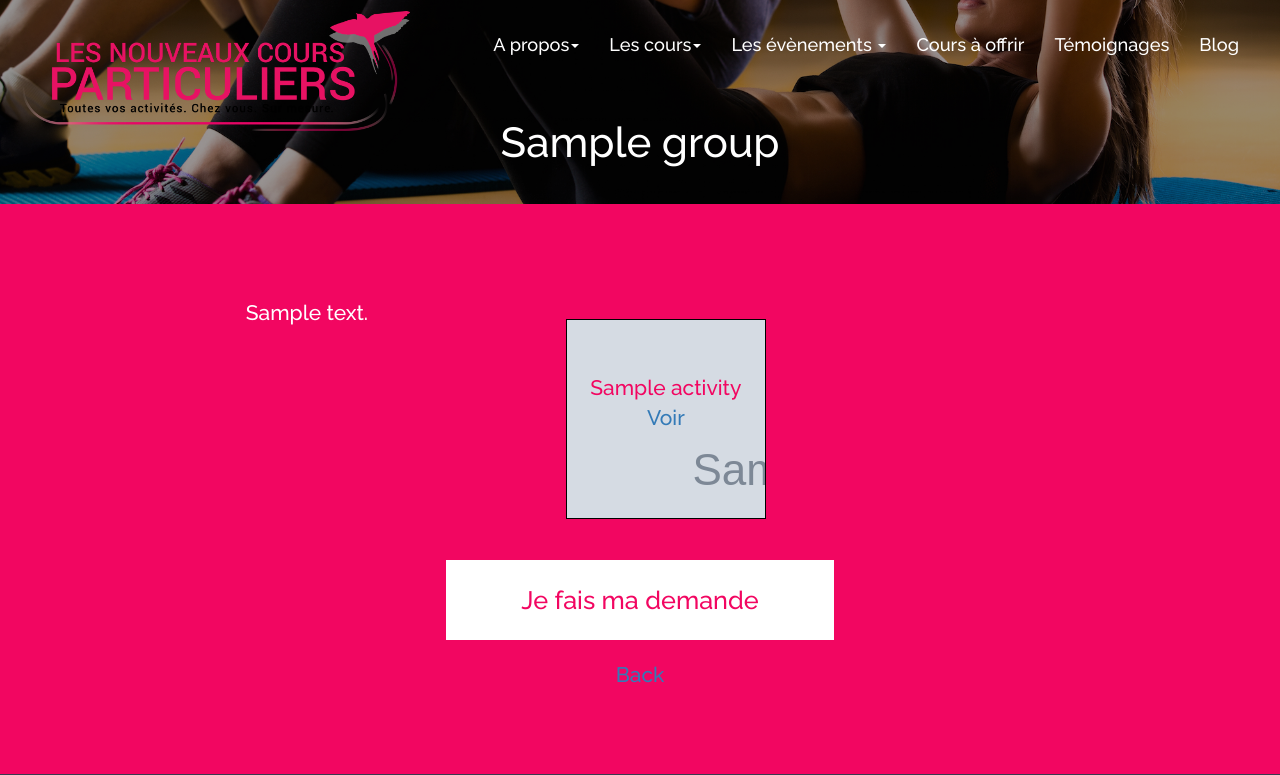
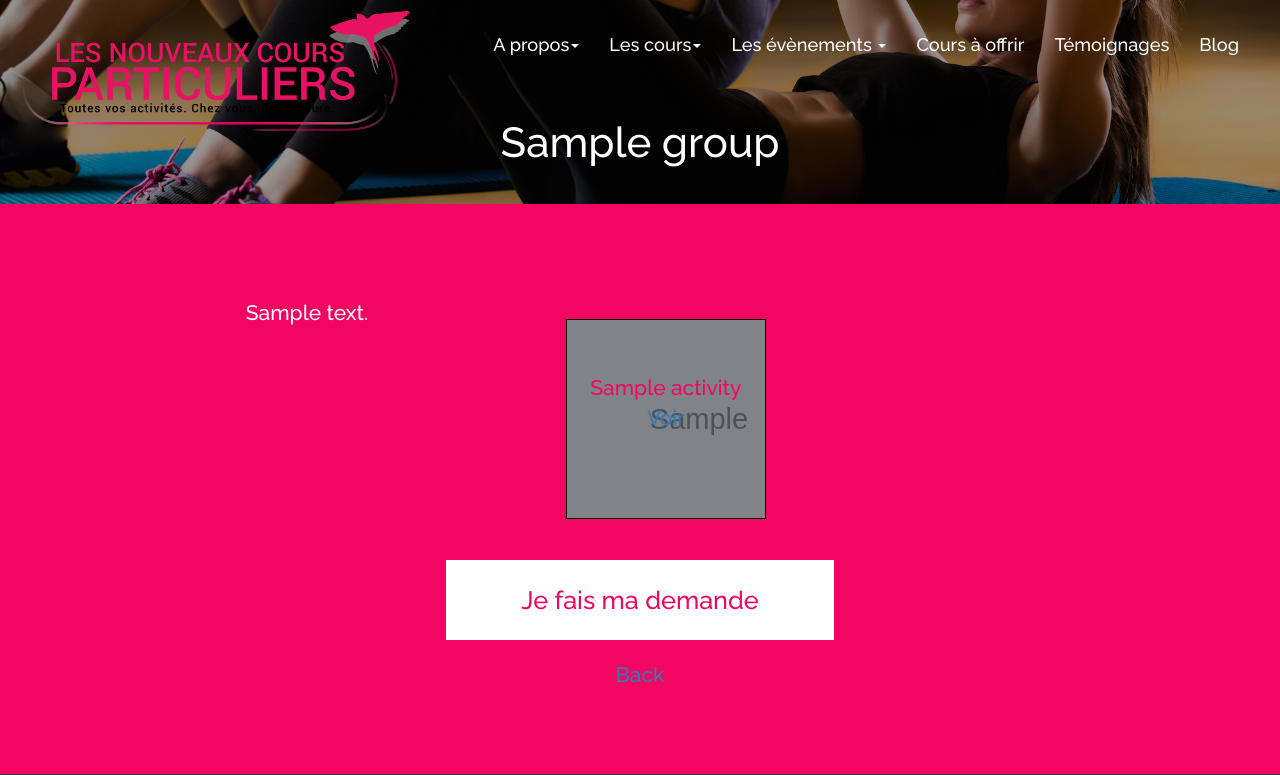
Before and after one commit to ubersapiens/cours_a_domicile, a Rails app: page /cours-de-rock in a window 1280 px wide. Shown: the top 775 px of the page. Run offline with Rails 7, Linux system fonts and the light colour scheme; tables that the repository leaves empty hold one stand-in row (values such as "Sample post"); grey boxes marked "Sample" are stand-in pictures; style sheets or scripts are compiled from the project's sources; some libraries are stand-ins or nearby versions.

Commit message:
Background image.

```diff
--- a/app/assets/stylesheets/activity_groups.scss
+++ b/app/assets/stylesheets/activity_groups.scss
@@ -35,6 +35,9 @@
     line-height:1.2em;
     padding-right:0.5em;
   }
+  #image-div {
+    background-size:cover;
+  }
 }
 
 #new_activity_group {
--- a/app/views/activity_groups/show.html.erb
+++ b/app/views/activity_groups/show.html.erb
@@ -1,5 +1,8 @@
 <style media="screen">
-  #image-div { background-image: url(<%= @activity_group.picture %>); }
+  #image-div { background-image: linear-gradient(
+      rgba(0, 0, 0, 0.4),
+      rgba(0, 0, 0, 0.4)
+    ), url(<%= @activity_group.picture %>); }
 </style>
 <div class="container-fluid" id="activity-group-header-container">
   <div class="row">
```
